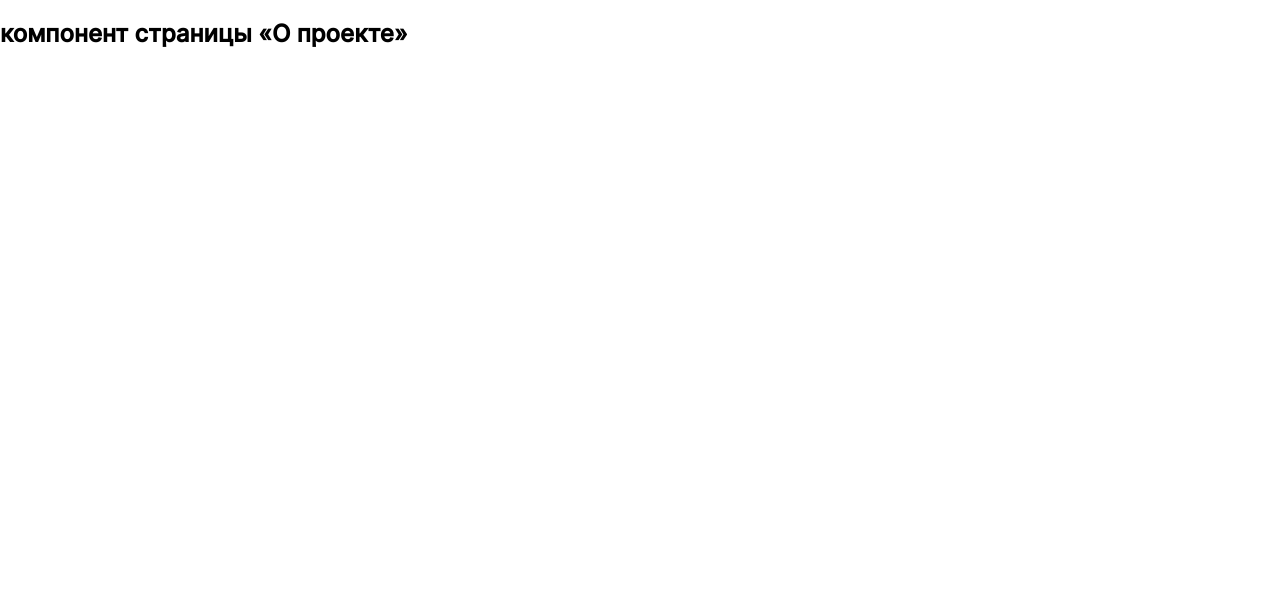
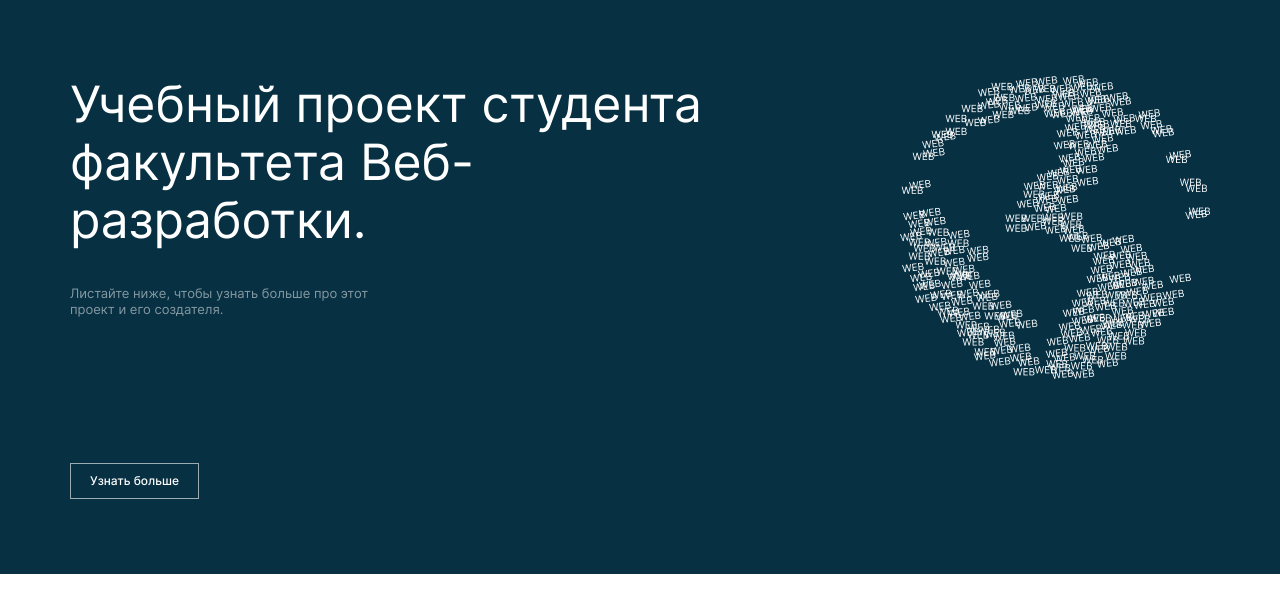
Before and after one commit to CristinaDaily/movies-explorer-frontend, a React (Create React App) app: page / in a window 1280 px wide. Shown: the top 612 px of the page. Built offline with nearby package versions, Linux system fonts and the light colour scheme.

Commit message:
layout landing_intro

```diff
--- a/src/components/FilterCheckbox/FilterCheckbox.css
+++ b/src/components/FilterCheckbox/FilterCheckbox.css
@@ -1,22 +1,28 @@
-.filter {
-    position: relative;
-    display: flex;
-    width: 34px;
-    height: 14px;
-    gap: 50px;
-    flex-direction: row;
+.filter{
+  order:2;
   font-family: 'Inter', sans-serif;
   font-size: 13px;
   line-height: 18px;
   font-weight: 400;
+  position: relative;
+  display: flex;
+  flex-direction: row;
+  gap: 15px;
   align-items: center;
+}
 
+.filter__container{
+  position: relative;
+  width: 34px;
+  height: 14px;
 }
 
 .filter__checkbox {
+  order:0;
+  width: 34px;
+  height: 14px;
   opacity: 0;
-    width: 0;
-    height: 0;
+
 }
 
 .filter__slider {
@@ -29,6 +35,8 @@
   background-color: #EBEBEB;
   transition: 0.4s;
   border-radius: 20px;
+  width: 34px;
+  height: 14px;
 }
 
 .filter__slider:before {
@@ -53,3 +61,19 @@
   transform: translateX(20px);
   background-color:#FFFFFF;
 }
+
+
+  @media  (max-width: 900px) {
+    .filter{
+      flex-direction: row-reverse;
+      gap: 13px;
+    }
+  }
+
+  @media (max-width: 767px) {
+    .filter{
+      flex-direction: row;
+      justify-content: center;
+      gap: 16px;
+    }
+  }
--- a/src/components/FilterCheckbox/FilterCheckbox.jsx
+++ b/src/components/FilterCheckbox/FilterCheckbox.jsx
@@ -5,9 +5,13 @@ function FilterCheckbox( ){
     return (
 
         <label className="filter" htmlFor="short-films">
+        <div className='filter__container'>
         <input type="checkbox" className='filter__checkbox' id="short-films" name='short-films'/>
         <span className="filter__slider "></span>
+        </div>
         Короткометражки</label>
+
+
 
     );
 }
--- a/src/components/Footer/Footer.css
+++ b/src/components/Footer/Footer.css
@@ -64,7 +64,17 @@
 
 }
 
+@media screen and (max-width: 900px) {
+  .footer {
+    width:calc(100% - 60px);
+  }
+}
+
 @media screen and (max-width: 767px) {
+    .footer {
+      width:calc(100% - 28px);
+    }
+
     .footer__container{
       justify-items: center;
       grid-template-columns: 1fr;
--- a/src/components/Main/Main.css
+++ b/src/components/Main/Main.css
@@ -0,0 +1,100 @@
+.landing {
+    margin: 0 auto;
+}
+/*
+@media screen and (max-width: 900px) {
+    .landing{
+      width:calc(100% - 100px);
+    }
+}
+
+@media screen and (max-width: 767px) {
+    .landing {
+      width:calc(100% - 36px);
+    }
+}
+*/
+
+.intro {
+    background-color: #073042;
+    padding-top: 75px;
+    padding-bottom: 50px;
+}
+
+.intro__wrapper {
+    max-width: 1140px;
+    width: 100%;
+    margin: 0 auto;
+    display:flex;
+    flex-direction: row;
+    gap: 190px;
+}
+
+.intro__container {
+    display:flex;
+    flex-direction: column;
+    order: 0;
+
+}
+
+.intro__title {
+  color: #FFFFFF;
+  font-family: 'Inter', sans-serif;
+  font-weight: 400;
+  line-height: 58px;
+  font-size: 50px;
+  max-width: 640px;
+  width: 100%;
+  margin: 0 0 36px;
+}
+
+.intro__subtitle {
+  color: #FFFFFF;
+  font-family: 'Inter', sans-serif;
+  font-weight: 400;
+  line-height: 16px;
+  font-size: 13px;
+  max-width: 310px;
+  width: 100%;
+  opacity: 0.5;
+  margin: 0 0 146px;
+}
+
+.intro__button {
+  width: 129px;
+  height: 36px;
+  margin-bottom: 25px;
+  background-color: #073042;
+  border: 1px solid rgba(255, 255, 255, 0.6);
+  font-family: 'Inter', sans-serif;
+  text-align: center;
+  font-size: 12px;
+  line-height: 16px;
+  font-weight: 500;
+  color: #FFFFFF;
+
+}
+
+.into__image {
+    order: 3;
+    width: 310px;
+    height: 304px;
+}
+
+
+
+width:58.65px;
+height: 34px;
+margin: 0;
+background-color: rgba(52, 86, 243, 1);
+border: none;
+color:#FFFFFF;
+font-family: 'Inter', sans-serif;
+text-align: center;
+font-size: 11px;
+line-height: 18px;
+font-weight: 500;
+border-radius:21.35px;
+position:absolute;
+right:0;
+bottom: 13px;
--- a/src/components/Main/Main.jsx
+++ b/src/components/Main/Main.jsx
@@ -1,10 +1,26 @@
 import React from 'react';
+import './Main.css'
+import landingLogo from '../../images/landing-logo.png'
 
 function Main() {
     return (
-        <div>
-            <h2>компонент страницы «О проекте»</h2>
-        </div>
+        <main className="landing">
+            <section className="intro">
+               <div className='intro__wrapper'>
+               <img className='into__image' src={landingLogo} alt="Изображение глобуса с надписью web"></img>
+               <div className='intro__container'>
+               <h1 className="intro__title">Учебный проект студента факультета Веб-разработки.</h1>
+               <p className="intro__subtitle">Листайте ниже, чтобы узнать больше про этот проект и его создателя.</p>
+               <a href="#aboutProject">
+               <button className="intro__button">Узнать больше</button>
+               </a>
+               </div>
+               </div>
+            </section>
+            <section className="project" id='aboutProject'></section>
+            <section className="technologies"></section>
+            <section className="portflio"></section>
+        </main>
     );
 }
 
--- a/src/components/MoviesCardList/MoviesCardList.css
+++ b/src/components/MoviesCardList/MoviesCardList.css
@@ -1,7 +1,7 @@
 .movies{
   margin: 0 auto ;
   justify-items: center;
-  border: 1px solid red;
+
   padding-top: 70px ;
   box-sizing: border-box;
 }
@@ -14,7 +14,7 @@
   grid-template-columns: repeat(auto-fit, minmax(min(270px, 100%), 1fr));
   column-gap: 20px;
   row-gap: 38px;
-  border: 1px solid green;
+
   justify-items: center;
 }
 
@@ -23,6 +23,7 @@
     grid-template-columns: repeat(auto-fit, minmax(min(339px, 100%), 1fr));
     column-gap: 30px;
     row-gap: 30px;
+    width:calc(100% - 60px);
 
   }
 }
@@ -31,5 +32,6 @@
   .movies__container {
     grid-template-columns: repeat(auto-fit, minmax(min(300px, 100%), 1fr));
     row-gap: 34px;
+    width:calc(100% - 28px);
   }
 }
--- a/src/components/SearchForm/searchForm.css
+++ b/src/components/SearchForm/searchForm.css
@@ -1,8 +1,7 @@
 .search {
-    padding-top: 65px;
-    padding-bottom:47px ;
+    padding-top: 57px;
+    padding-bottom:48px ;
     box-sizing: border-box;
-    border: 1px solid red;
 }
 
 .search__form{
@@ -12,10 +11,9 @@
     width: 100%;
     margin: auto ;
     gap: 32px;
-    border: 1px solid green;
 }
 .search__container{
-    position: relative;
+  position: relative;
 }
 
 .search__input {
@@ -27,9 +25,8 @@
   border: 0;
   border-bottom: 1px solid rgba(232, 232, 232, 1);
   width: 100%;
-  height: 59px;
   box-sizing: border-box;
-  padding: 12px;
+  padding: 13px 0;
   color: rgba(160, 160, 160, 1);
 }
 
@@ -53,12 +50,36 @@
 
 
 @media screen and (max-width: 900px) {
+  .search {
+    padding-bottom:61px ;
+    padding-top: 67px;
+  }
+  .search__form {
+    width:calc(100% - 60px);
+    margin: 0 auto;
+    gap: 30px;
 
+  }
 
 }
 
 @media screen and (max-width: 767px) {
+  .search {
+    padding-bottom:51px ;
+    padding-top: 75px;
+  }
+
+  .search__form {
+    width:calc(100% - 28px);
+    gap: 41px;
+  }
   .search__input {
     font-size: 18px;
+    padding: 9px 0;
+
+
+  }
+  .search__button {
+    bottom: 9px;
   }
 }
```
Also changed, not shown: src/images/landing-logo.png (added). Lines whose indentation alone changed are shown as unchanged.
